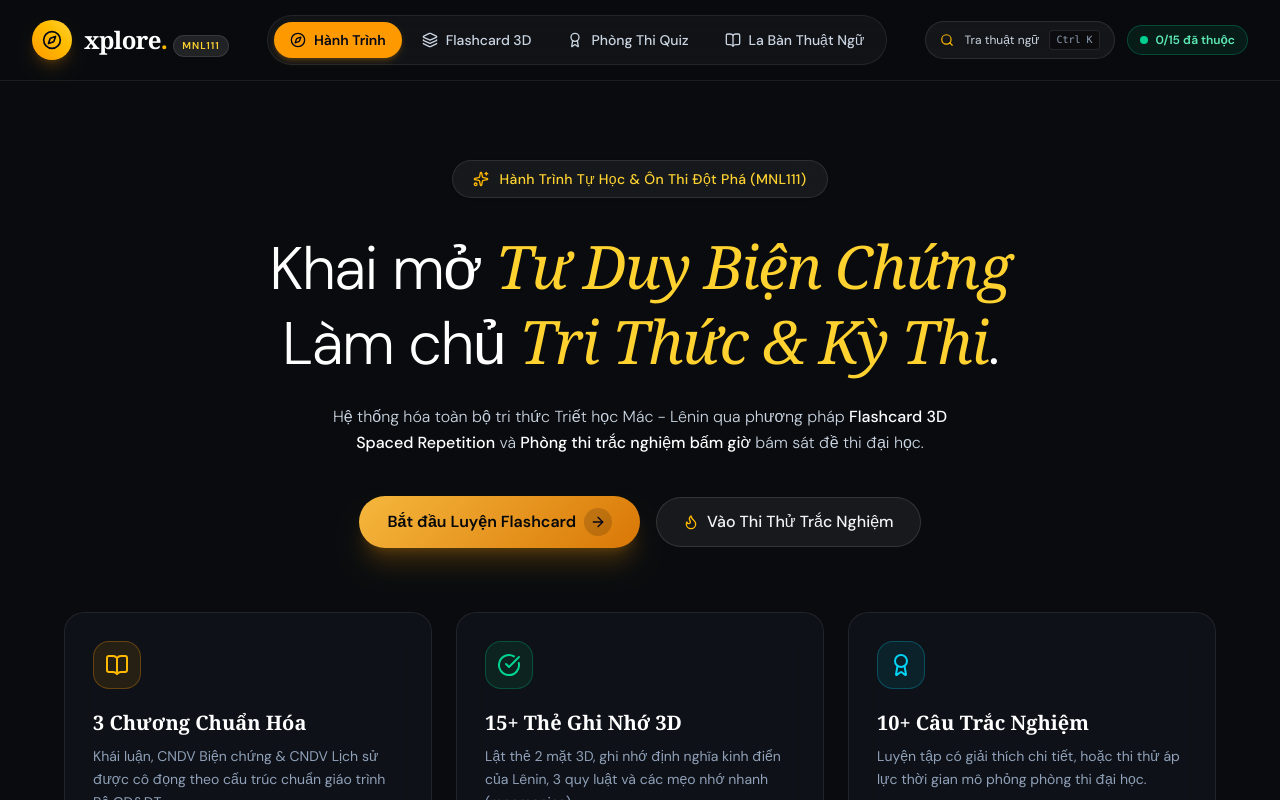
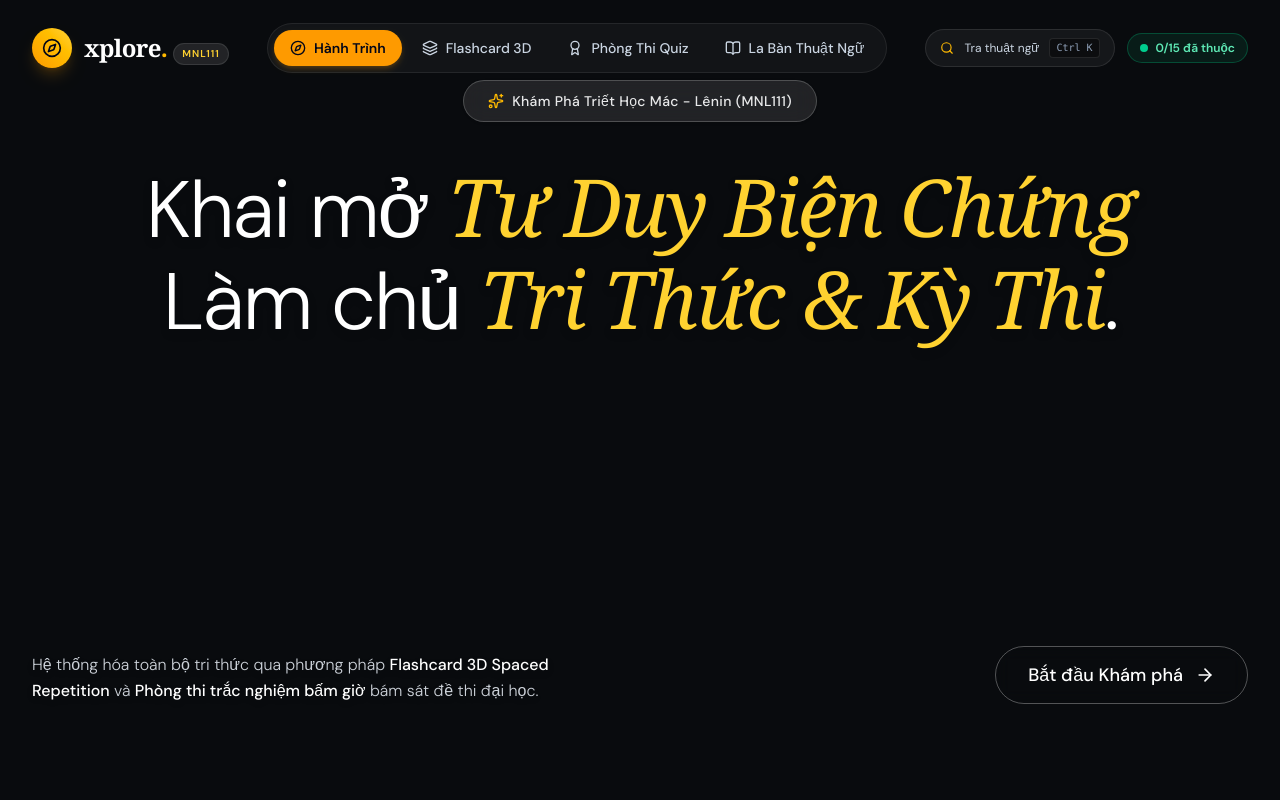
Before and after one commit to lalaaa0401/mnl111-xplore-philosophy, a React (Vite) app: page / in a window 1280 px wide. Shown: the top 800 px of the page. Built offline with nearby package versions, Linux system fonts and the light colour scheme; a web font is replaced by a local one.

Commit message:
style: make navbar transparent to match figma

```diff
--- a/src/components/HeroSection.jsx
+++ b/src/components/HeroSection.jsx
@@ -4,62 +4,57 @@ import heroBg from '../assets/hero-bg.jpg';
 
 export default function HeroSection({ onStartFlashcards, onStartQuiz, totalFlashcards, totalQuestions }) {
   return (
-    <section className="relative pt-32 pb-16 md:pt-40 md:pb-24 overflow-hidden">
-      {/* Background Image with Dark Overlay */}
+    <>
+      {/* Full Screen Hero Container */}
+      <section className="relative min-h-screen flex flex-col justify-center overflow-hidden pt-20">
+        {/* Background Image */}
         <div
-        className="absolute inset-0 z-[-2] bg-cover bg-center bg-no-repeat opacity-30"
+          className="absolute inset-0 z-[-2] bg-cover bg-center bg-no-repeat"
           style={{ backgroundImage: `url(${heroBg})` }}
         />
-      <div className="absolute inset-0 z-[-1] bg-gradient-to-b from-[#090b0e]/80 via-[#090b0e]/95 to-[#090b0e]" />
+        {/* Subtle Dark Overlay to ensure text readability on the generated dark image */}
+        <div className="absolute inset-0 z-[-1] bg-black/40 bg-gradient-to-b from-transparent via-black/20 to-[#090b0e]" />
 
-      {/* Background Decorative Gradient Orbs */}
-      <div className="absolute top-1/4 left-1/2 -translate-x-1/2 -translate-y-1/2 w-[600px] h-[350px] bg-gradient-to-b from-amber-500/10 via-amber-500/5 to-transparent blur-3xl pointer-events-none -z-10" />
+        <div className="max-w-7xl mx-auto w-full px-4 sm:px-6 lg:px-8 flex flex-col items-center flex-1 justify-center pb-24">
 
-
-      <div className="max-w-7xl mx-auto px-4 sm:px-6 lg:px-8">
-        {/* Top Tagline Pill - Exactly like Figma */}
-        <div className="flex justify-center mb-8">
-          <div className="inline-flex items-center gap-2.5 px-5 py-2 rounded-full bg-white/[0.06] border border-white/10 backdrop-blur-md text-amber-300 text-xs sm:text-sm font-medium tracking-wide shadow-sm">
+          {/* Top Tagline Pill - Centered */}
+          <div className="flex justify-center mb-10">
+            <div className="inline-flex items-center gap-2 px-6 py-2.5 rounded-full bg-white/10 backdrop-blur-md text-white/90 text-sm font-medium tracking-wide border border-white/20 shadow-sm">
               <Sparkles className="w-4 h-4 text-amber-400" />
-            <span>Hành Trình Tự Học & Ôn Thi Đột Phá (MNL111)</span>
+              <span>Khám Phá Triết Học Mác - Lênin (MNL111)</span>
             </div>
           </div>
 
-        {/* Hero Editorial Heading - Figma typography style */}
-        <div className="text-center max-w-4xl mx-auto mb-10">
-          <h1 className="text-3xl sm:text-5xl lg:text-6xl font-light tracking-tight text-white leading-[1.2]">
+          {/* Huge Hero Title - Centered */}
+          <div className="text-center w-full max-w-5xl mx-auto mb-auto">
+            <h1 className="text-4xl sm:text-6xl md:text-7xl lg:text-[80px] font-light tracking-tight text-white leading-[1.1] drop-shadow-lg">
               Khai mở <span className="font-platypi italic font-normal text-amber-300">Tư Duy Biện Chứng</span>
               <br />
               Làm chủ <span className="font-platypi italic font-normal text-amber-300">Tri Thức & Kỳ Thi</span>.
             </h1>
-          <p className="mt-6 text-sm sm:text-base text-slate-300 max-w-2xl mx-auto font-light leading-relaxed">
-            Hệ thống hóa toàn bộ tri thức Triết học Mác - Lênin qua phương pháp <strong className="text-white font-medium">Flashcard 3D Spaced Repetition</strong> và <strong className="text-white font-medium">Phòng thi trắc nghiệm bấm giờ</strong> bám sát đề thi đại học.
-          </p>
           </div>
 
-        {/* Action Buttons */}
-        <div className="flex flex-wrap items-center justify-center gap-4 mb-16">
+          {/* Bottom row (Left: text, Right: button) - Like Figma */}
+          <div className="w-full flex flex-col md:flex-row items-end justify-between gap-8 mt-12 md:mt-24">
+            <p className="text-sm md:text-base text-slate-200/90 font-light max-w-xl leading-relaxed drop-shadow-md">
+              Hệ thống hóa toàn bộ tri thức qua phương pháp <strong className="text-white font-medium">Flashcard 3D Spaced Repetition</strong> và <strong className="text-white font-medium">Phòng thi trắc nghiệm bấm giờ</strong> bám sát đề thi đại học.
+            </p>
+
             <button
               onClick={onStartFlashcards}
-            className="btn-gold group text-sm sm:text-base py-3.5 px-8 shadow-xl shadow-amber-500/20"
+              className="group flex items-center gap-3 px-8 py-3.5 rounded-full border border-white/30 bg-transparent hover:bg-white/10 backdrop-blur-sm text-white font-medium text-lg transition-all"
             >
-            <span>Bắt đầu Luyện Flashcard</span>
-            <div className="w-7 h-7 rounded-full bg-black/15 flex items-center justify-center group-hover:translate-x-1 transition-transform">
-              <ArrowRight className="w-4 h-4 text-slate-950" />
-            </div>
-          </button>
-
-          <button
-            onClick={onStartQuiz}
-            className="btn-ghost text-sm sm:text-base py-3.5 px-7"
-          >
-            <Flame className="w-4 h-4 text-amber-400" />
-            <span>Vào Thi Thử Trắc Nghiệm</span>
+              <span>Bắt đầu Khám phá</span>
+              <ArrowRight className="w-5 h-5 group-hover:translate-x-1 transition-transform" />
             </button>
           </div>
+        </div>
+      </section>
 
-        {/* 3 Core Value Cards - Figma 'Our true beliefs' card style */}
-        <div className="grid grid-cols-1 md:grid-cols-3 gap-6 max-w-6xl mx-auto">
+      {/* The 3 Feature Cards moved OUT of the hero background, placed directly below it */}
+      <section className="bg-[#090b0e] py-16 -mt-10 relative z-10">
+        <div className="max-w-7xl mx-auto px-4 sm:px-6 lg:px-8">
+          <div className="grid grid-cols-1 md:grid-cols-3 gap-6">
             <div className="glass-panel p-7 gold-border-glow transition-all duration-300 hover:-translate-y-1">
               <div className="w-12 h-12 rounded-2xl bg-amber-500/10 border border-amber-500/30 flex items-center justify-center text-amber-400 mb-5">
                 <BookOpen className="w-6 h-6" />
@@ -92,5 +87,6 @@ export default function HeroSection({ onStartFlashcards, onStartQuiz, totalFlash
           </div>
         </div>
       </section>
+    </>
   );
 }
--- a/src/components/Navbar.jsx
+++ b/src/components/Navbar.jsx
@@ -21,8 +21,9 @@ export default function Navbar({ activeTab, setActiveTab, onOpenGlossary, master
   };
 
   return (
-    <header className="fixed top-0 left-0 right-0 z-50 bg-[#090b0e]/90 backdrop-blur-xl border-b border-white/[0.08]">
+    <header className="fixed top-0 left-0 right-0 z-50 bg-transparent py-2">
       <div className="max-w-7xl mx-auto px-4 sm:px-6 lg:px-8 h-20 flex items-center justify-between">
+
         {/* Brand Logo - Figma Style */}
         <div
           onClick={() => setActiveTab('overview')}
```
Lines whose indentation alone changed are shown as unchanged.
